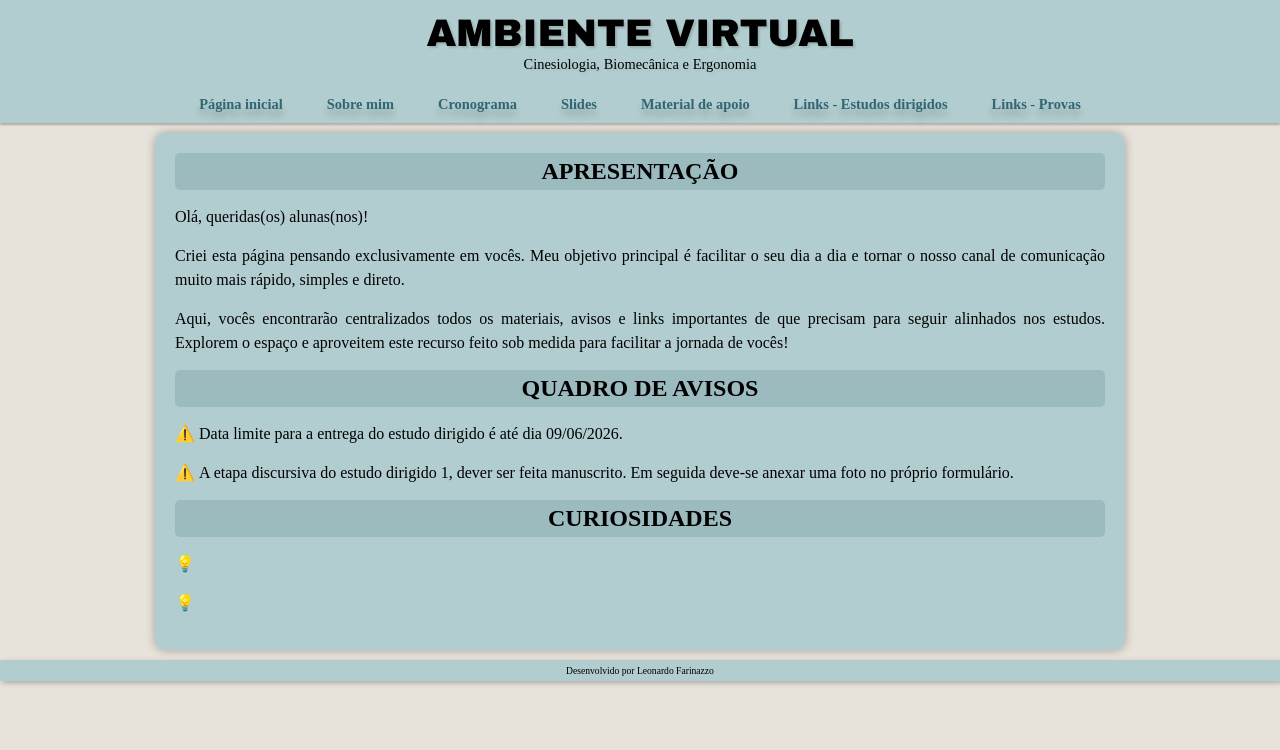
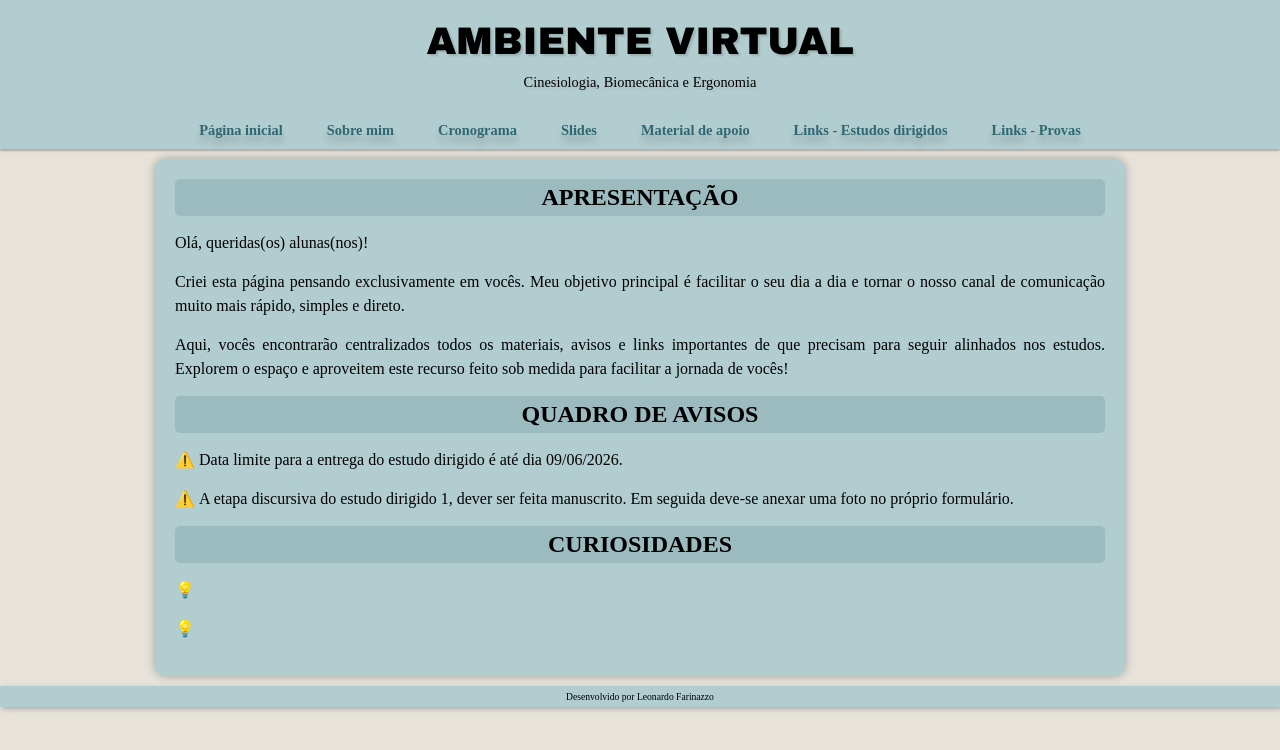
Before and after one commit to leofarinazzo/projetos_pessoais, a plain HTML site: page projeto1-amb-cinesio/index.html in a window 1280 px wide. Drawn offline with Linux system fonts and the light colour scheme; a web font is replaced by a local one.

Commit message:
Update style.css

```diff
--- a/projeto1-amb-cinesio/style.css
+++ b/projeto1-amb-cinesio/style.css
@@ -27,7 +27,7 @@ body{
 header{
     background-color: var(--cor3);
     text-align: center;
-    padding: 2px 2px;
+    padding: 10px;
 }
 
 header > h1{
@@ -43,7 +43,7 @@ header p{
     font-family: var(--font3);
     font-weight: normal;
     font-size: 0.9em;
-    padding: 0px 0px 10px 0px;
+    padding: 10px 0px;
     text-shadow: 2px 2px 2px rgba(0, 0, 0, 0.068);
 }
 
```
